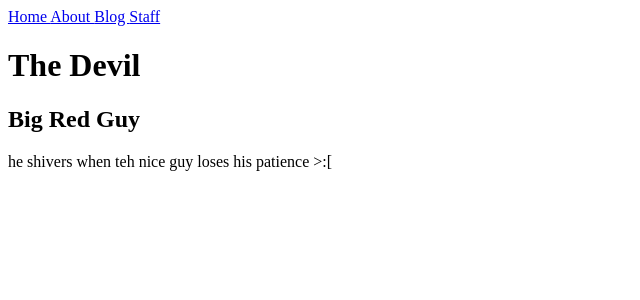
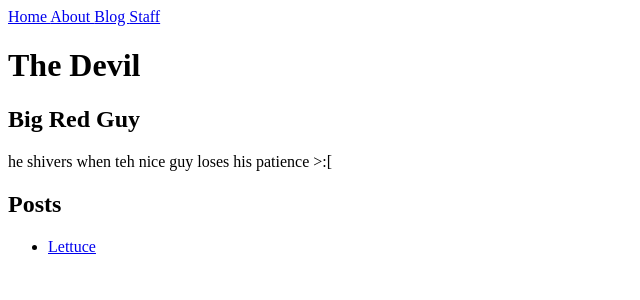
Before and after one commit to connordelacruz/jekyll-gh-pages-test, a Jekyll site: the page built from _authors/devil.md, in a window 1280 px wide. Shown: the top 300 px of the page, without its empty margins (0-640 px from the left). Built offline with Jekyll 4.4.1, drawn with Linux system fonts in a browser that asks for light colours.

Commit message:
link to author's post on author pages

```diff
--- a/_layouts/author.html
+++ b/_layouts/author.html
@@ -5,3 +5,12 @@ layout: default
 <h2>{{ page.position }}</h2>
 
 {{ content }}
+
+<h2>Posts</h2>
+<ul>
+  {% comment %}Filter posts where post author = page.short_name{% endcomment %}
+  {% assign filtered_posts = site.posts | where: 'author', page.short_name %}
+  {% for post in filtered_posts %}
+    <li><a href="{{ post.url }}">{{ post.title }}</a></li>
+  {% endfor %}
+</ul>
```
Also changed, not shown: 2 other files.
